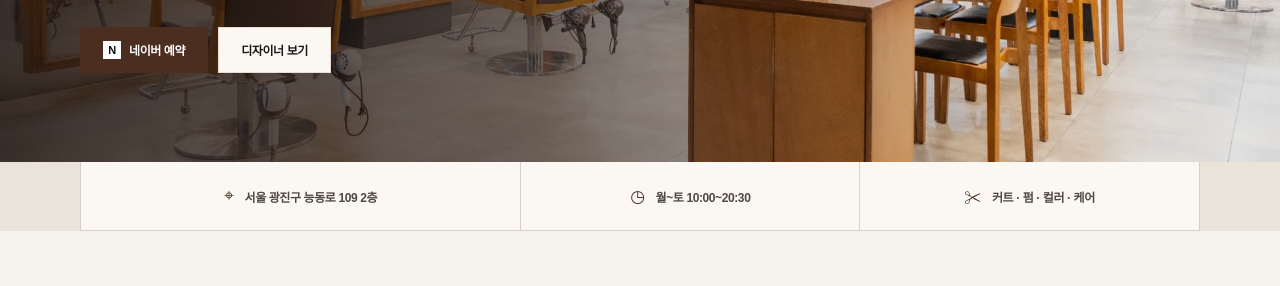
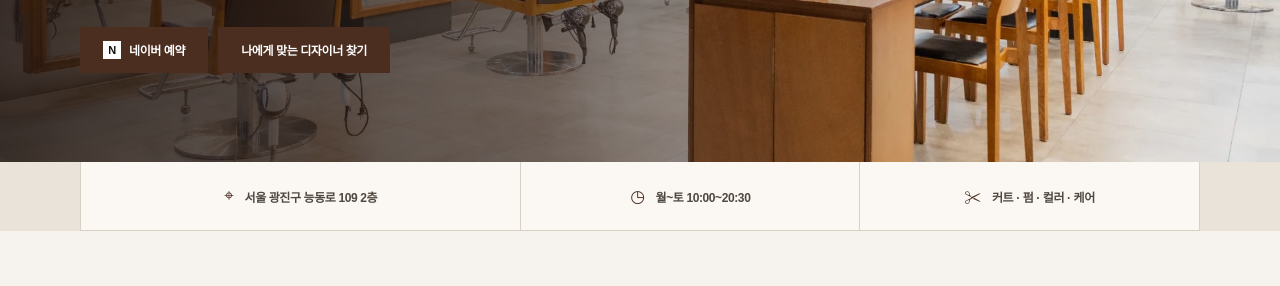
Before and after one commit to o3o19950820-dotcom/kdanimation0202, a website with bundled scripts: page index.html in a window 1280 px wide. Shown: the part 477-763 px from the top of the page. Built offline with nearby package versions, Linux system fonts and the light colour scheme; no server answers; files whose address does not match are found by name.

Commit message:
Update index.html

```diff
--- a/index.html
+++ b/index.html
@@ -113,7 +113,7 @@
       <p class="lead" id="heroLead">얼굴형, 모발 상태, 라이프스타일까지 세심하게 살펴 가장 편안하고 오래가는 디자인을 제안합니다.</p>
       <div class="actions">
         <a class="btn floatBtn" id="reserveTop" target="_blank" rel="noopener"><span class="naverN">N</span> 네이버 예약</a>
-        <a class="btn light glassBtn" href="#designers">디자이너 보기</a>
+        <a class="btn floatBtn" href="/hair-match.html">나에게 맞는 디자이너 찾기</a>
       </div>
     </div>
   </div>
```
